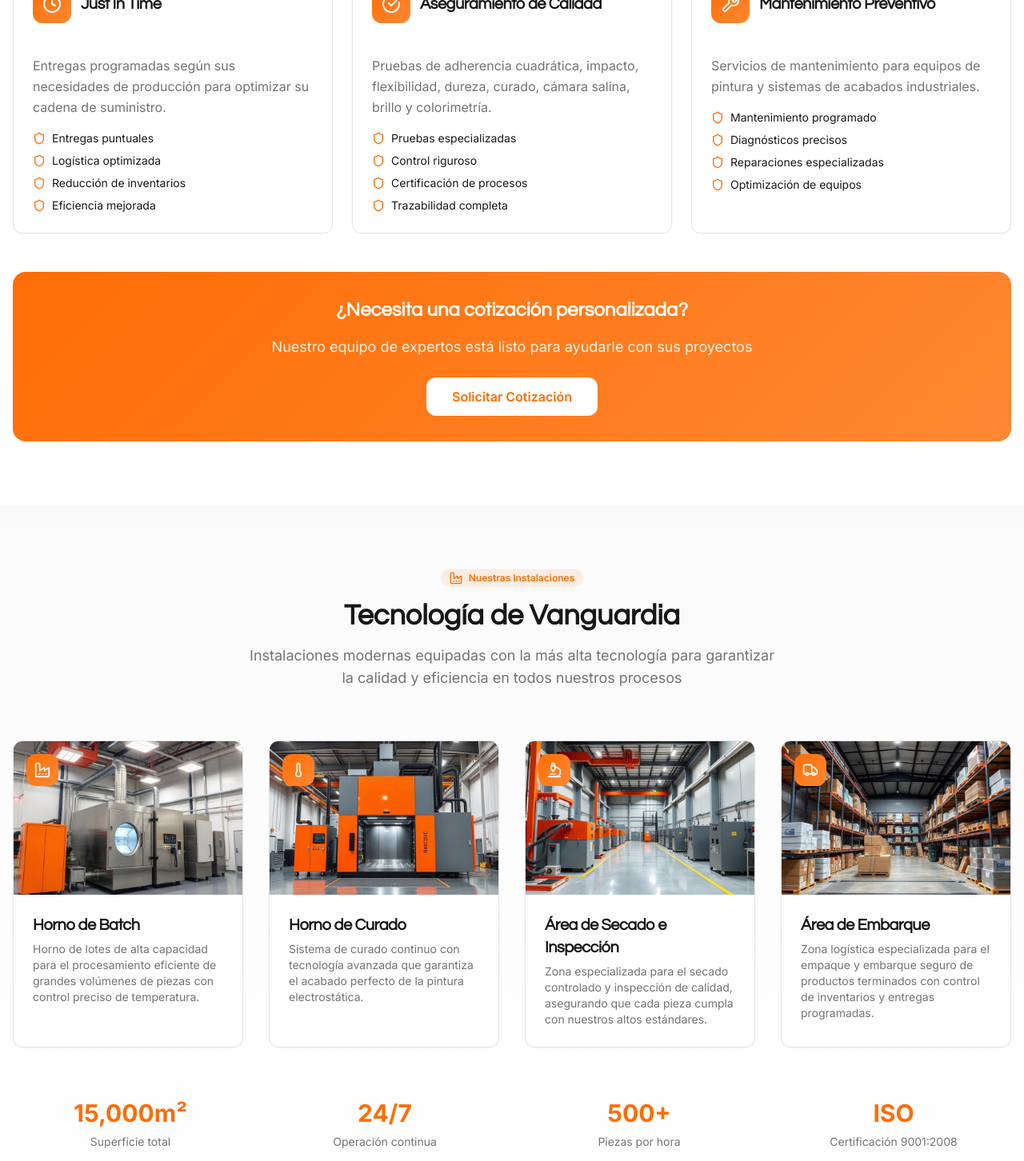
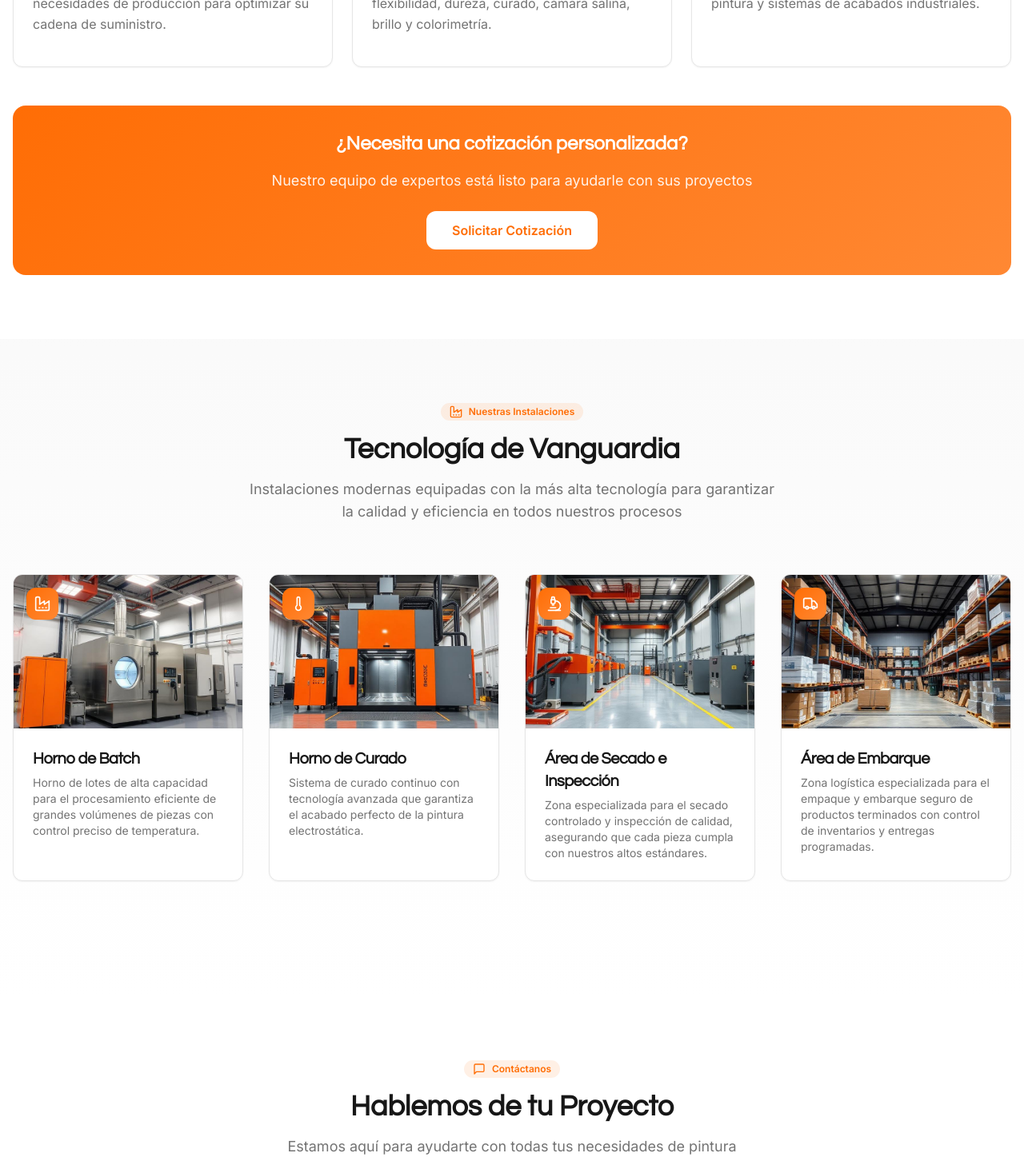
Before and after one commit to ADHERmx/adher-corporate-web-mirror, a React (Vite) app: page / in a window 1280 px wide. Shown: the part 2140-3592 px from the top of the page at 80% size. Built offline with nearby package versions, Linux system fonts and the light colour scheme; the HTML template or start-up script is replaced by a standard one.

Commit message:
Visual edit in Lovable

```diff
--- a/src/components/Facilities.tsx
+++ b/src/components/Facilities.tsx
@@ -72,24 +72,7 @@ const Facilities = () => {
 
         {/* Capabilities Overview */}
         <div className="mt-16 text-center">
-          <div className="grid md:grid-cols-4 gap-6">
-            <div className="text-center">
-              <div className="text-3xl font-bold text-primary mb-2">15,000m²</div>
-              <div className="text-sm text-muted-foreground">Superficie total</div>
-            </div>
-            <div className="text-center">
-              <div className="text-3xl font-bold text-primary mb-2">24/7</div>
-              <div className="text-sm text-muted-foreground">Operación continua</div>
-            </div>
-            <div className="text-center">
-              <div className="text-3xl font-bold text-primary mb-2">500+</div>
-              <div className="text-sm text-muted-foreground">Piezas por hora</div>
-            </div>
-            <div className="text-center">
-              <div className="text-3xl font-bold text-primary mb-2">ISO</div>
-              <div className="text-sm text-muted-foreground">Certificación 9001:2008</div>
-            </div>
-          </div>
+
         </div>
       </div>
     </section>;
--- a/src/components/Services.tsx
+++ b/src/components/Services.tsx
@@ -64,10 +64,7 @@ const Services = () => {
                     {service.description}
                   </p>
                   <ul className="space-y-2">
-                    {service.features.map((feature, featureIndex) => <li key={featureIndex} className="flex items-center text-sm">
-                        <Shield className="w-4 h-4 text-primary mr-2 flex-shrink-0" />
-                        {feature}
-                      </li>)}
+                    {service.features.map((feature, featureIndex) => {})}
                   </ul>
                 </CardContent>
               </Card>;
```
